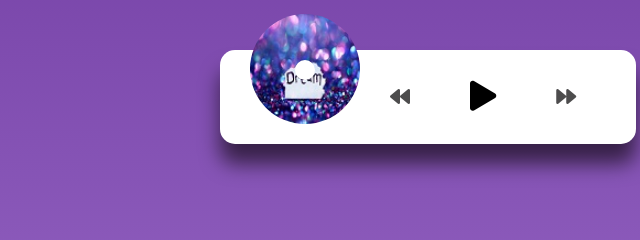
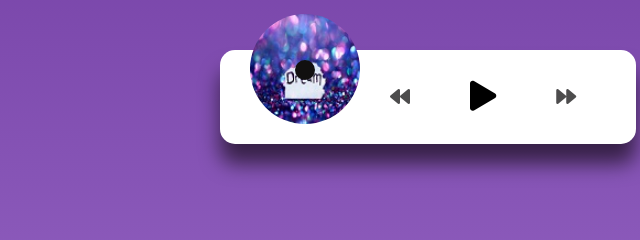
Before and after one commit to saswatsamal/Music-Player, a plain HTML site: page index.html in a window 1280 px wide. Shown: the part 303-543 px from the top of the page, 212-852 px from the left. Drawn offline with Linux system fonts and the light colour scheme.

Commit message:
color adjustment

```diff
--- a/style.css
+++ b/style.css
@@ -40,7 +40,7 @@
 
   .img-container::after {
     content: '';
-    background-color: #fff;
+    background-color: rgb(17, 16, 16);
     border-radius: 50%;
     position: absolute;
     bottom: 100%;
```
